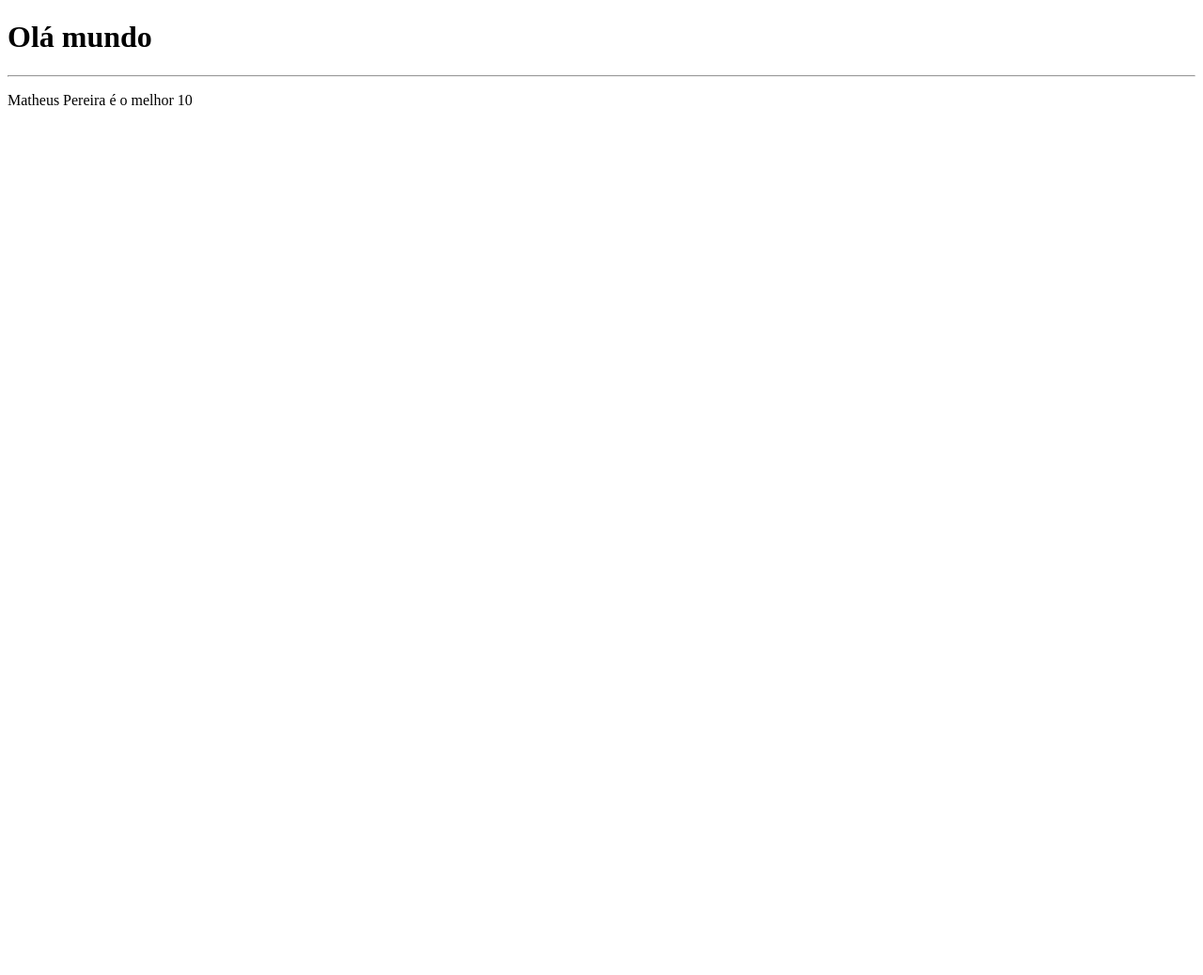
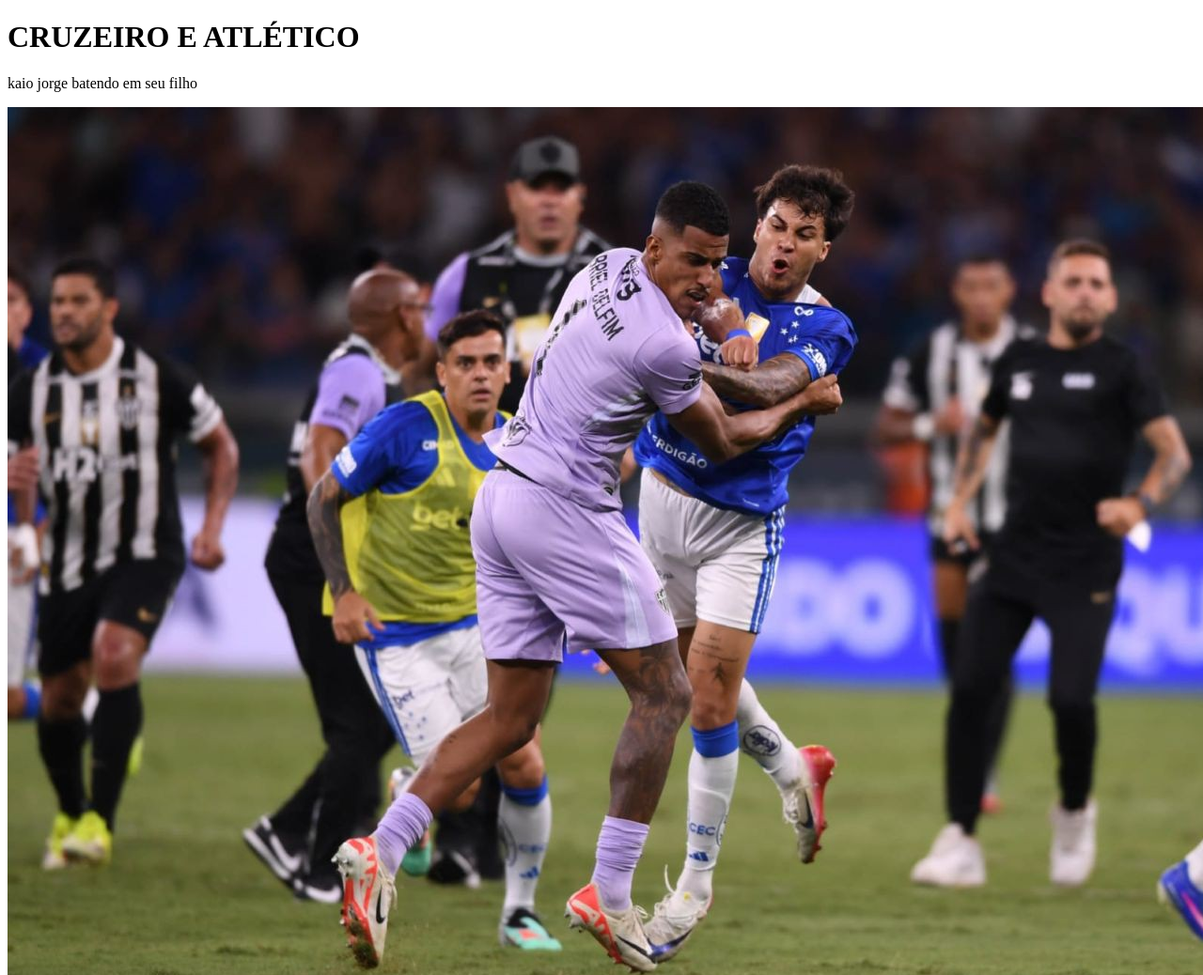
Before and after one commit to kauanfaust-design/front-end, a plain HTML site: page index.html in a window 1280 px wide. Shown: the top 1038 px of the page at 94% size. Before the commit the page ends 800 px from the top, so only its background shows below. Drawn offline with Linux system fonts and the light colour scheme.

Commit message:
Add files via upload

```diff
--- a/index.html
+++ b/index.html
@@ -1,16 +1,14 @@
 <!DOCTYPE html>
 <html lang="pt-br">
 <head>
-    <meta charset="UTF-8">
-    <meta name="viewport" content="width=device-width, initial-scale=1.0">
-    <title>aula1</title>
+<meta charset="UTF-8">
+<meta name="viewport" content="width=device-width, initial-scale=1.0">
+<title>teste com imagens</title>
 </head>
-<body><h1>
-    Olá mundo
-</h1>
-    <hr>
-    <P>
-        Matheus Pereira é o melhor 10
-    </P>
+<body>
+<h1>CRUZEIRO E ATLÉTICO</h1>
+<p>kaio jorge batendo em seu filho</p>
+<img src="cruzeiro-kaio_jorge-cruzeiro-confusao-1773515115.jpeg" alt="kaio batendo em seu filho"> <!--Para adicionar imagens -->
+<img src="https://logospng.org/download/javascript/logo-javascript-512.png&quot; alt="logo Javascript"> <!--url-->
 </body>
 </html>
```
Also changed, not shown: cruzeiro-kaio_jorge-cruzeiro-confusao-1773515115.jpeg (added).
